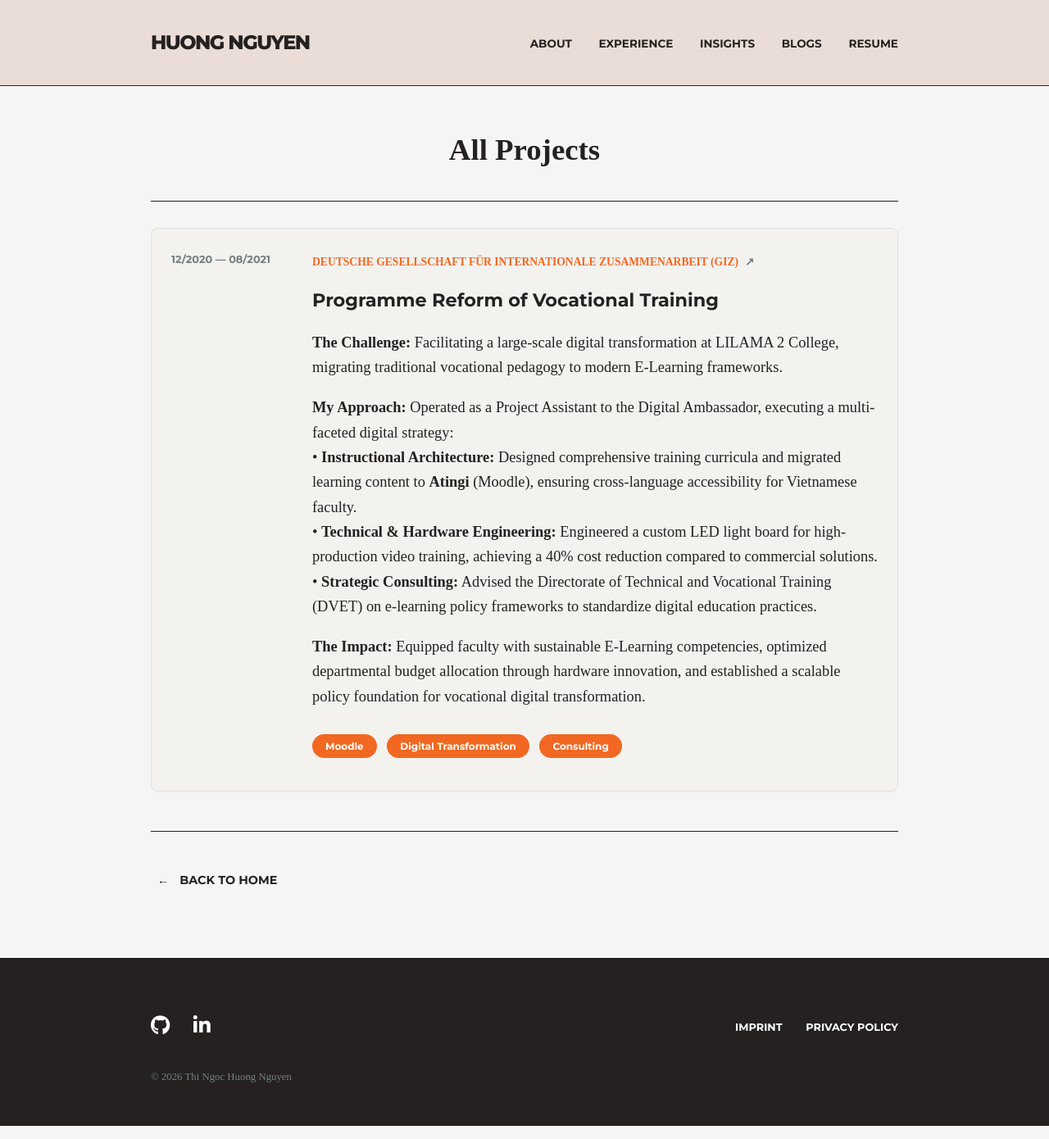
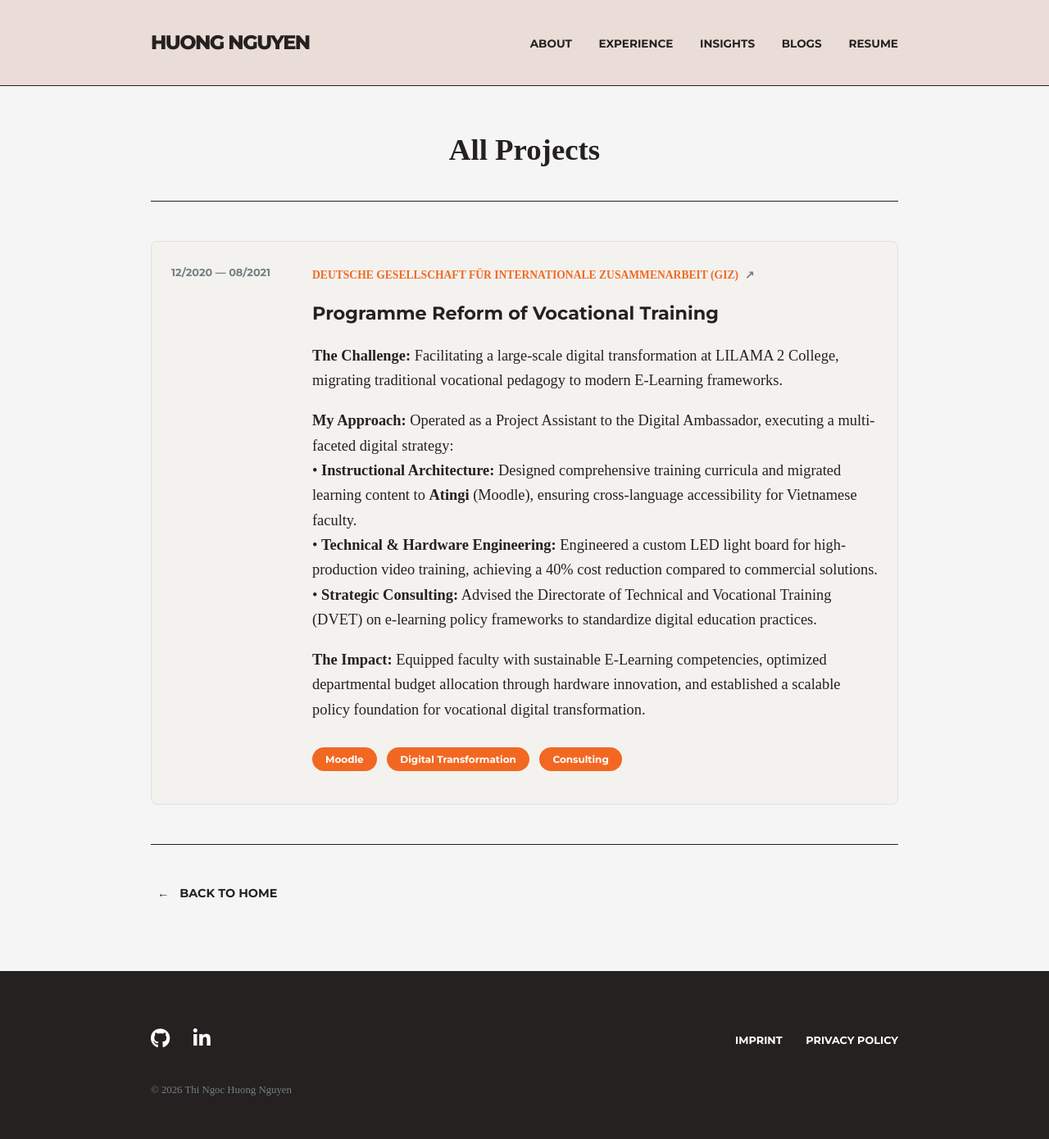
Before and after one commit to huongntn/portfolio-website, a Jekyll site: the page built from archive/index.html, in a window 1280 px wide. Shown: the whole page at 82% size. Built offline with Jekyll 4.4.1, drawn with Linux system fonts in a browser that asks for light colours; some web fonts are replaced.

Commit message:
Update style.css

```diff
--- a/assets/css/style.css
+++ b/assets/css/style.css
@@ -71,7 +71,7 @@ hr { border: none; border-top: 1px solid var(--text-main); margin: 0; }
 
 /* Archive All Projects Page */
 .archive-page-container { max-width: 960px; margin: 0 auto; padding: 0 1.5rem; }
-.archive-project-card { background-color: #f3f2ef; padding: 1.5rem; border-radius: 8px; border: 1px solid #e0e0e0; margin-top: 2rem; margin-bottom: 2rem; display: grid; grid-template-columns: 140px 1fr; gap: 2rem; align-items: start; }
+.archive-project-card { background-color: #f3f2ef; padding: 1.5rem; border-radius: 8px; border: 1px solid #e0e0e0; margin-top: 3rem; margin-bottom: 2rem; display: grid; grid-template-columns: 140px 1fr; gap: 2rem; align-items: start; }
 .project-content h3 { font-family: var(--font-headers); font-size: 1.4rem; margin: 0.5rem 0; color: var(--text-main); min-width: 0; }
 .company-link { display: inline-flex; align-items: center; text-decoration: none; color: var(--text-light) !important; font-weight: 700; font-size: 0.85rem; text-transform: uppercase; transition: color 0.2s ease; margin-bottom: 0.5rem; }
 .company-link:hover { color: var(--brand-orange); }
```
